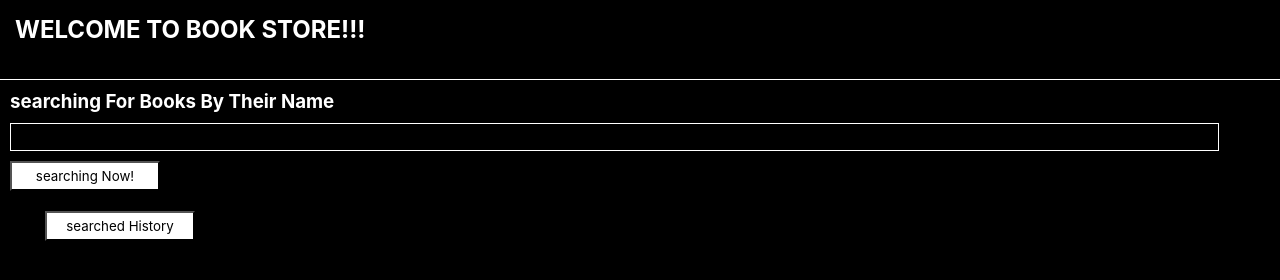
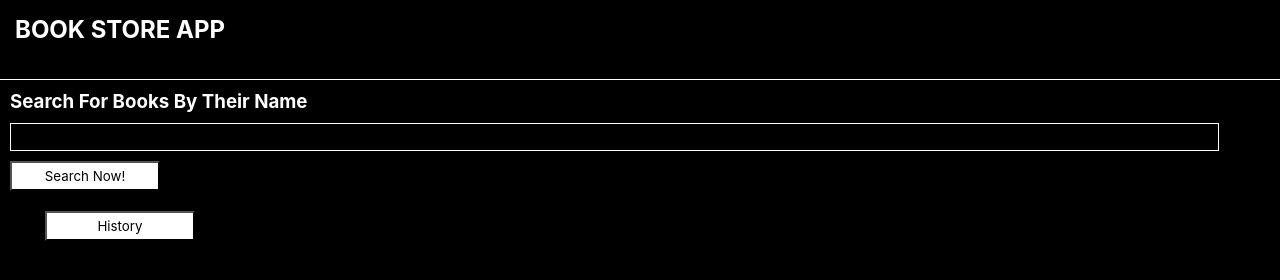
Before and after one commit to Vinuthnasadu/f3finaltest, a plain HTML site: page index.html in a window 1280 px wide. Drawn offline with Linux system fonts and the light colour scheme.

Commit message:
Update index.html

```diff
--- a/index.html
+++ b/index.html
@@ -9,12 +9,12 @@
   </head>
   <body>
     <div class="nav" onclick="start()">
-      <h2>WELCOME TO BOOK STORE!!!</h2>
+      <h2>BOOK STORE APP</h2>
       <br>
     </div>
 
     <div class="searching">
-      <h3>searching For Books By Their Name</h3>
+      <h3>Search For Books By Their Name</h3>
       <input
         type="text"
         name="searchingInput"
@@ -22,8 +22,8 @@
       />
       <br />
       <div id="btn">
-        <button id="searchingNow" class="btn">searching Now!</button></div><br>
-        <button id="histroyBtn">searched History</button>
+        <button id="searchingNow" class="btn">Search Now!</button></div><br>
+        <button id="histroyBtn">History</button>
 
     </div>
     <div id="outputText">Book Results For `<span id="searchingInOut"></span>`</div>
```
